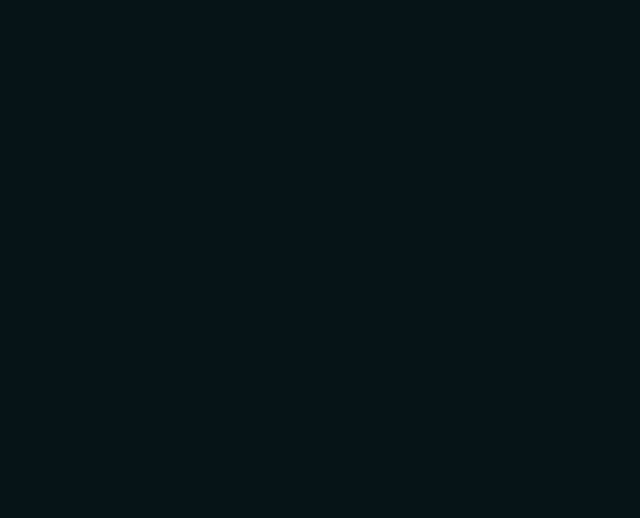
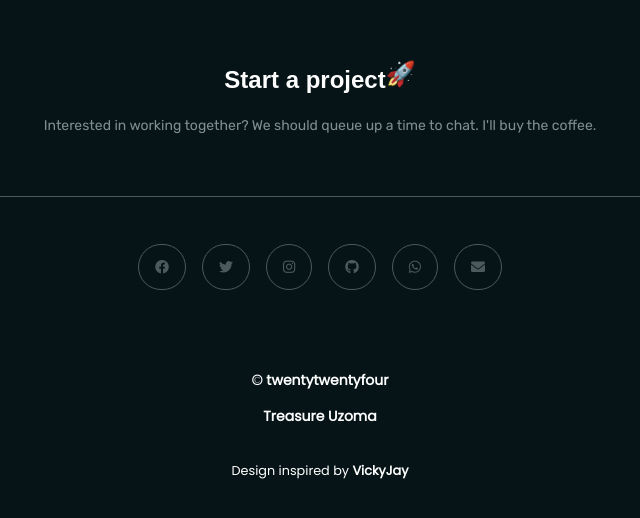
Before and after one commit to TreasureUzoma/Portfolio, a Next.js app: page / in a window 1280 px wide. Shown: the part 949-1467 px from the top of the page, without its empty margins (320-960 px from the left). Before the commit the page ends 973 px from the top, so only its background shows below. Built offline with nearby package versions, Linux system fonts and the light colour scheme; a web font is replaced by a local one.

Commit message:
completed footer

```diff
--- /dev/null
+++ b/app/components/Footer.tsx
@@ -0,0 +1,76 @@
+const Footer = () => {
+    return (
+        <footer>
+            <div className="flex justify-center py-5">
+                <div className="my_fixed_width text-center py-5">
+                    <h2 className="font-bold text-2xl font-clash">
+                        <span>Start a project</span>
+                        <span className="animate-bounce inline-block">🚀</span>
+                    </h2>
+                    <p className="text-[#808e91] font-rubik text-sm my-5">
+                        Interested in working together? We should queue up a
+                        time to chat. I'll buy the coffee.
+                    </p>
+                    <hr className="my-[2.5rem] border-[#4c5a5d] inline-block w-[75%]" />
+                    <div className=" flex justify-center items-center flex-col md:space-x-4 md:flex-row md:flex-wrap">
+                        <div className="flex justify-center items-center space-x-4 mb-4 md:mb-0">
+                            <a
+                                href="https://www.facebook.com/profile.php?id=100085862181551"
+                                className="rounded-full border border-1 border-[#4c5a5d] px-4 p-3 text-sm text-[#4c5a5d]"
+                            >
+                                <i className="fab fa-facebook"></i>
+                            </a>
+                            <a
+                                href="https://twitter.com/TreasureUzoma1"
+                                className="rounded-full border border-1 border-[#4c5a5d] px-4 p-3 text-sm text-[#4c5a5d]"
+                            >
+                                <i className="fab fa-twitter"></i>
+                            </a>
+                            <a
+                                href="https://www.instagram.com/naira_jasper"
+                                className="rounded-full border border-1 border-[#4c5a5d] px-4 p-3 text-sm text-[#4c5a5d]"
+                            >
+                                <i className="fab fa-instagram"></i>
+                            </a>
+                        </div>
+                        <div className="flex justify-center items-center space-x-4">
+                            <a
+                                href="https://www.github.com/TreasureUzoma"
+                                className="rounded-full border border-1 border-[#4c5a5d] px-4 p-3 text-sm text-[#4c5a5d]"
+                            >
+                                <i className="fab fa-github"></i>
+                            </a>
+                            <a
+                                href="https://wa.me/+2349133354993"
+                                className="rounded-full border border-1 border-[#4c5a5d] px-4 p-3 text-sm text-[#4c5a5d]"
+                            >
+                                <i className="fab fa-whatsapp"></i>
+                            </a>
+                            <a
+                                href="mailto: treasureuzoma650@gmail.com"
+                                className="rounded-full border border-1 border-[#4c5a5d] px-4 p-3 text-sm text-[#4c5a5d]"
+                            >
+                                <i className="fa fa-envelope"></i>
+                            </a>
+                        </div>
+                    </div>
+                    <div className="text-white font-bold text-sm mt-[5rem] my-[2rem]">
+                        <p>&copy; twentytwentyfour</p>
+                        <p className="mt-4">Treasure Uzoma</p>
+                    </div>
+                    <small className="py-3">
+                        Design inspired by{" "}
+                        <a
+                            href="https://vickyjay.vercel.app"
+                            target="_blank"
+                            className="font-bold"
+                        >
+                            VickyJay
+                        </a>
+                    </small>
+                </div>
+            </div>
+        </footer>
+    );
+};
+export default Footer;
--- a/app/page.tsx
+++ b/app/page.tsx
@@ -4,12 +4,14 @@ import "./globals.css";
 
 import Nav from "./components/Nav";
 import Hero from "./components/Hero";
+import Footer from "./components/Footer";
 
 function Home() {
     return (
         <>
             <Nav />
             <Hero />
+            <Footer />
         </>
     );
 }
```
